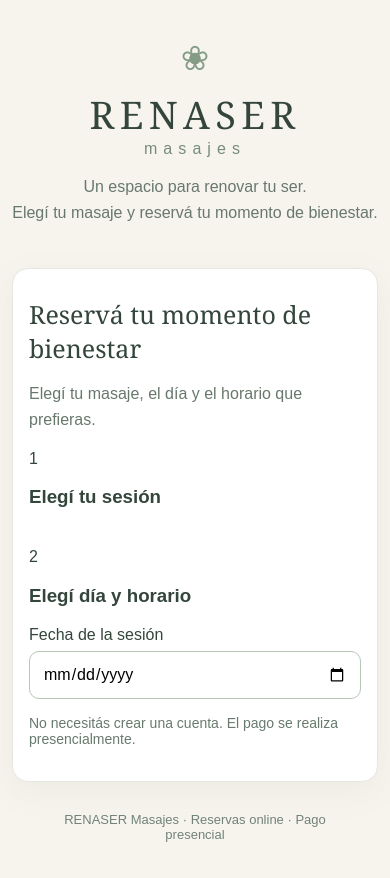
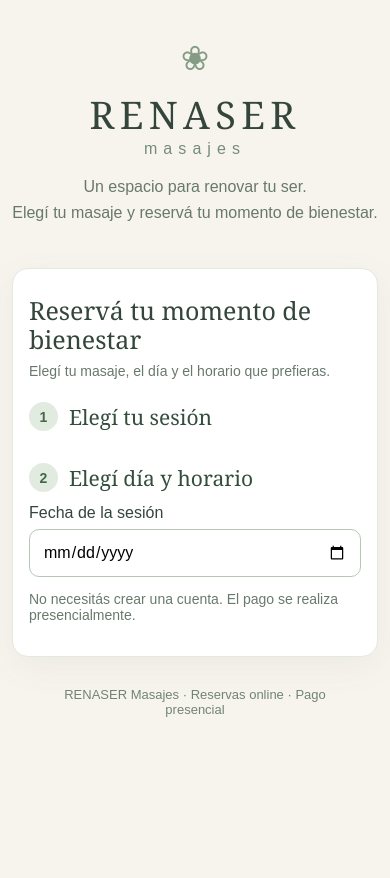
Before and after one commit to JavierDiaz91/turneroweb, a Next.js app: page / in a window 390 px wide. Shown: the top 878 px of the page. After the commit the page ends 844 px from the top, so only its background shows below. Built offline with nearby package versions, Linux system fonts and the light colour scheme; no server answers; the database is empty.

Commit message:
style: compact service cards and clear step hierarchy on mobile

```diff
--- a/app/styles.css
+++ b/app/styles.css
@@ -78,3 +78,37 @@
 .admin-settings-form{border:1px solid #dbe6d9;background:#f8faf7;border-radius:16px;padding:22px;margin:20px 0;display:grid;gap:16px}.admin-settings-form h4{font:400 24px Georgia,serif;margin:0}.admin-settings-form label{display:grid;gap:8px;color:#607563}.admin-settings-form input:not([type=checkbox]),.admin-settings-form textarea,.admin-hours-row input[type=time]{width:100%;border:1px solid #c7d8c8;border-radius:10px;padding:12px;background:white;color:#354d3c;font:inherit}.admin-form-grid{display:grid;grid-template-columns:1fr 1fr;gap:14px}.admin-settings-form .admin-check,.admin-check{display:flex;align-items:center;gap:10px}.admin-check input{accent-color:#5d8066}.admin-form-actions{display:flex;gap:10px;justify-content:flex-end}
 .admin-hours-row{display:grid;grid-template-columns:minmax(125px,1fr) 135px 20px 135px auto;align-items:center;gap:12px;padding:14px;border:1px solid #e0e9de;border-radius:12px}.admin-hours-row>span{text-align:center;color:#839785}
 @media(max-width:750px){.admin-hours-row{grid-template-columns:1fr 1fr;gap:10px}.admin-hours-row .admin-check{grid-column:1/-1}.admin-hours-row>span{display:none}.admin-hours-row button{grid-column:1/-1}.admin-setting-card{align-items:flex-start;flex-direction:column}.admin-form-grid{grid-template-columns:1fr}}
+
+/* Mobile-first public booking refinements */
+.reservation-heading h2{margin:0 0 8px}
+.reservation-heading .intro{margin:0 0 16px}
+.reservation-step{display:flex;align-items:center;gap:11px;margin:24px 0 14px}
+.reservation-step span{display:grid;place-items:center;flex:0 0 29px;height:29px;border-radius:50%;background:#e2ebe0;color:#43684a;font-size:14px;font-weight:700}
+.reservation-step h3{font:400 23px Georgia,serif;color:#344d3c;margin:0}
+.reservation-cards{margin:12px 0 16px}
+.reservation-cards .service{display:flex;flex-direction:column;gap:8px;min-width:0}
+.reservation-cards .service h3{margin:0}
+.reservation-cards .service p{margin:0;min-height:0;flex:1}
+.reservation-service-bottom{display:flex;align-items:center;justify-content:space-between;gap:8px;flex-wrap:wrap;margin-top:5px}
+.reservation-selected{display:flex;justify-content:space-between;gap:12px;align-items:center;background:#f2f7f0;border:1px solid #dce7da;border-radius:12px;padding:12px 14px;font-size:14px;color:#49644e}
+.reservation-selected>strong{white-space:nowrap}
+.reservation-confirm-summary{margin:8px 0 12px}
+.reservation-subheading{font:400 21px Georgia,serif;margin:18px 0 12px;color:#344d3c}
+.reservation-panel .slot:disabled{background:#e7e9e6;border-color:#d5d9d4;color:#8b948c;cursor:not-allowed;opacity:.8}
+@media(max-width:640px){
+ .reservation-panel{padding:19px 16px}
+ .reservation-heading h2{font-size:clamp(26px,7vw,32px);line-height:1.15}
+ .reservation-heading .intro{font-size:14px;line-height:1.5}
+ .reservation-cards{gap:10px}
+ .reservation-cards .service{padding:14px 15px;border-radius:14px;gap:7px}
+ .reservation-cards .service h3{font-size:21px;line-height:1.18}
+ .reservation-cards .service p{font-size:13px;line-height:1.38}
+ .reservation-cards .service .price{font-size:19px}
+ .reservation-cards .service .meta{font-size:12px}
+ .reservation-step{margin:20px 0 10px}
+ .reservation-step h3{font-size:21px}
+ .reservation-panel .field{margin:12px 0}
+ .reservation-panel .slots{grid-template-columns:repeat(2,minmax(0,1fr));gap:9px}
+ .reservation-panel .slot{min-height:44px}
+ .reservation-selected{font-size:12px;flex-wrap:wrap}
+}
```
